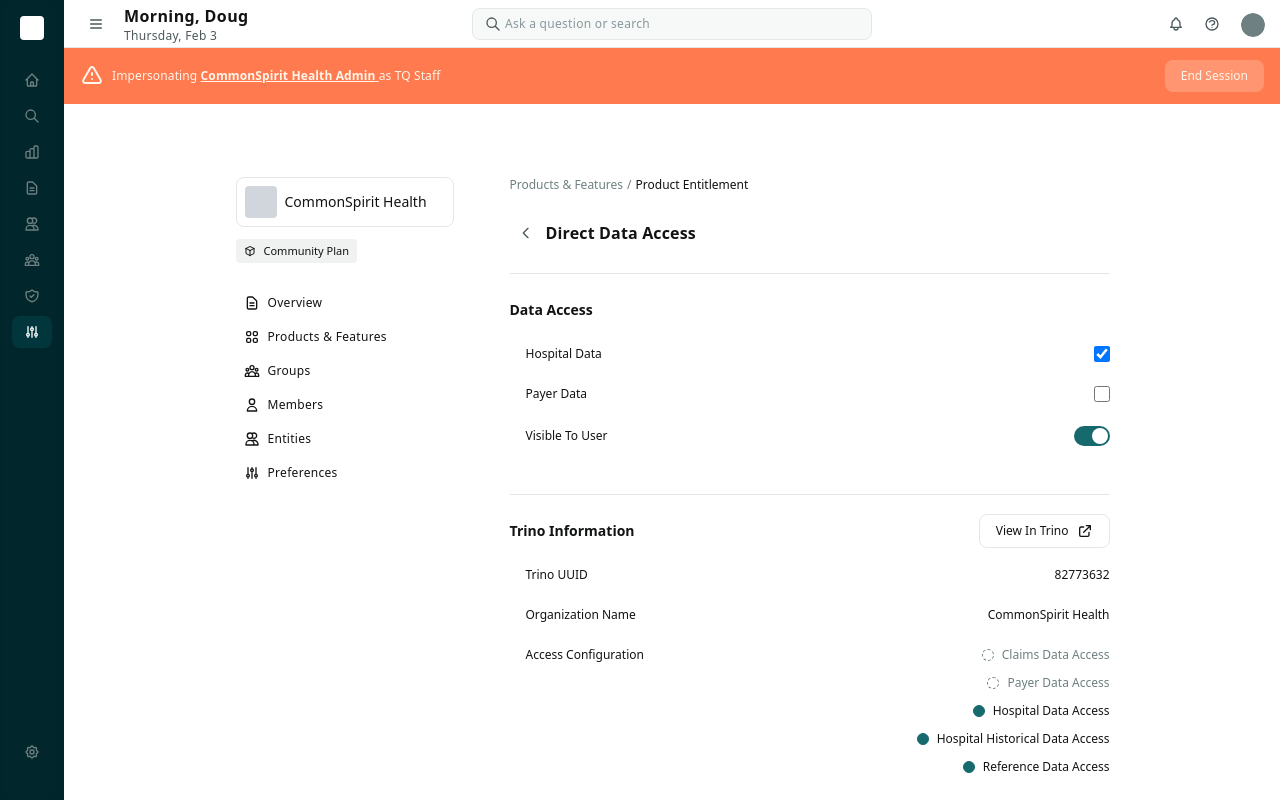
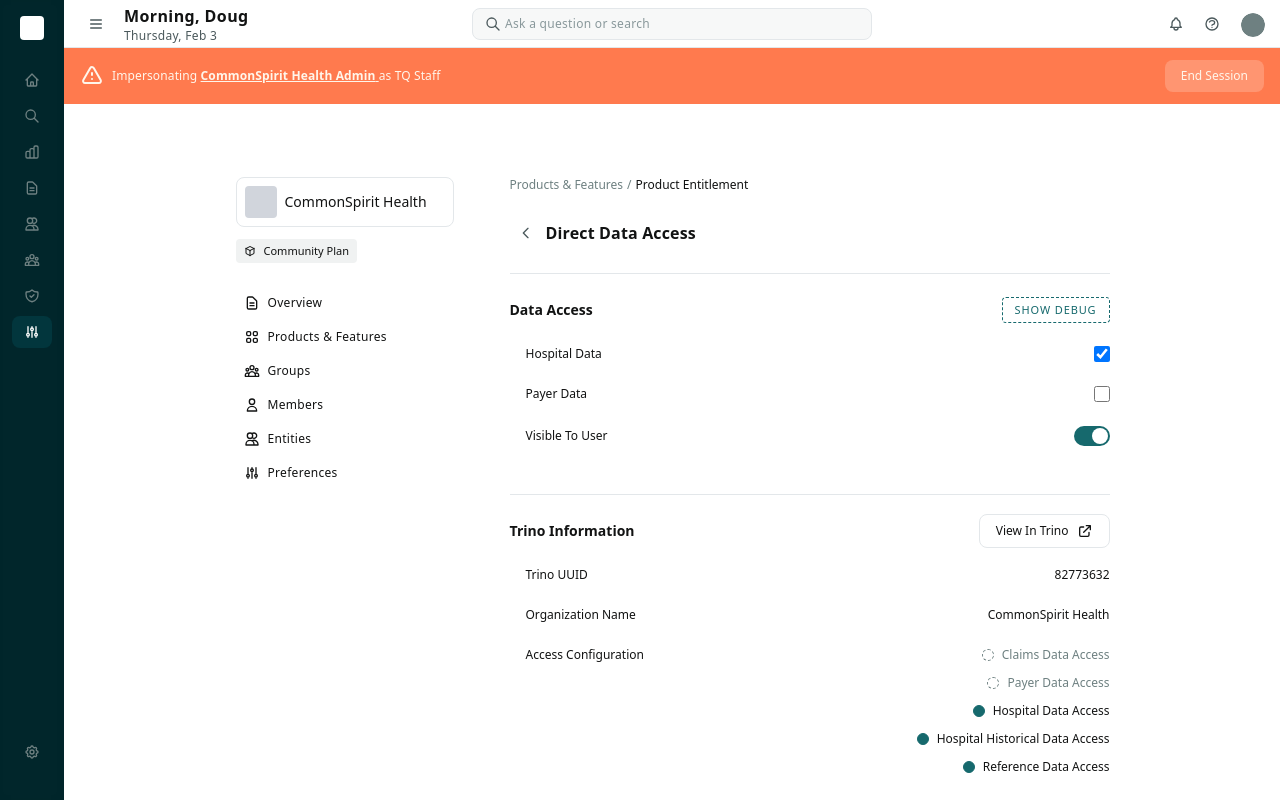
Before and after one commit to damonstrick/adminapp, a Next.js app: page /permissions/products/direct-data-access in a window 1280 px wide. Built offline with nearby package versions, Linux system fonts and the light colour scheme.

Commit message:
Add Data Access padding debug mode

```diff
--- a/components/DirectDataAccessProductEntitlement.tsx
+++ b/components/DirectDataAccessProductEntitlement.tsx
@@ -16,6 +16,7 @@ export default function DirectDataAccessProductEntitlement() {
   const [hospitalData, setHospitalData] = useState(initialDataAccess.hospitalData);
   const [payerData, setPayerData] = useState(initialDataAccess.payerData);
   const [visibleToUser, setVisibleToUser] = useState(initialDataAccess.visibleToUser);
+  const [showDataAccessDebug, setShowDataAccessDebug] = useState(false);
 
   // Track which sections just saved
   const [savedSection, setSavedSection] = useState<string | null>(null);
@@ -81,7 +82,49 @@ export default function DirectDataAccessProductEntitlement() {
 
       {/* Data Access Section */}
       <div className="border-b border-[#e3e7ea] border-solid box-border flex flex-col gap-2 items-start px-0 pt-[24px] pb-[24px] relative shrink-0 w-full">
-        <SectionHeader title="Data Access" showDirtyDot={isDataAccessDirty} />
+        {showDataAccessDebug && (
+          <>
+            <div className="pointer-events-none absolute left-0 right-0 top-0 h-6 bg-[#36c5ba1a] border-b border-dashed border-[#36c5ba] flex items-center justify-center text-[10px] font-semibold uppercase tracking-[0.08em] text-[#16696d]">
+              Top padding · 24px
+            </div>
+            <div className="pointer-events-none absolute left-0 right-0 bottom-0 h-6 bg-[#16696d0d] border-t border-dashed border-[#16696d] flex items-center justify-center text-[10px] font-semibold uppercase tracking-[0.08em] text-[#16696d]">
+              Bottom padding · 24px
+            </div>
+          </>
+        )}
+        <SectionHeader
+          title="Data Access"
+          showDirtyDot={isDataAccessDirty}
+          action={
+            <button
+              type="button"
+              onClick={() => setShowDataAccessDebug((prev) => !prev)}
+              className="px-3 py-1 border border-dashed border-[#16696d] text-[11px] uppercase tracking-[0.08em] text-[#16696d] rounded bg-white hover:bg-[#f0fffc]"
+            >
+              {showDataAccessDebug ? 'Hide debug' : 'Show debug'}
+            </button>
+          }
+        />
+        {showDataAccessDebug && (
+          <div className="w-full bg-[#f6fffd] border border-dashed border-[#36c5ba] rounded px-3 py-2 text-[11px] text-[#0d5256] flex flex-col gap-1">
+            <div className="flex items-center gap-2">
+              <span className="inline-block w-2 h-2 rounded-full bg-[#36c5ba]" />
+              <span>Top padding: 24px (`pt-[24px]`)</span>
+            </div>
+            <div className="flex items-center gap-2">
+              <span className="inline-block w-2 h-2 rounded-full bg-[#36c5ba]" />
+              <span>Vertical spacing between rows: 24px (`gap-6`)</span>
+            </div>
+            <div className="flex items-center gap-2">
+              <span className="inline-block w-2 h-2 rounded-full bg-[#36c5ba]" />
+              <span>Save row offset: 16px (`mt-4`)</span>
+            </div>
+            <div className="flex items-center gap-2">
+              <span className="inline-block w-2 h-2 rounded-full bg-[#36c5ba]" />
+              <span>Bottom padding: 24px (`pb-[24px]`)</span>
+            </div>
+          </div>
+        )}
         <div className="flex flex-col gap-6 items-start relative shrink-0 w-full pl-4 pt-0">
           {/* Hospital Data */}
           <div className="flex items-center justify-between relative shrink-0 w-full">
```
